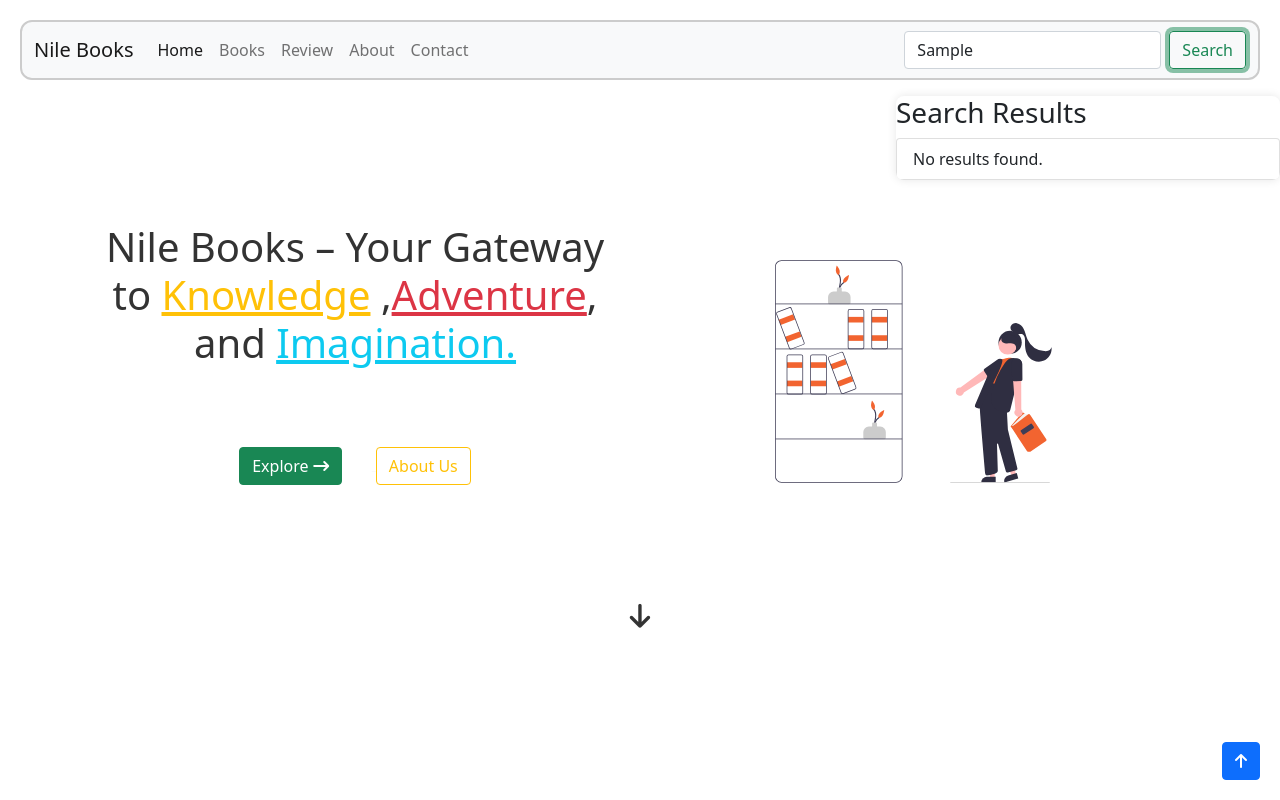
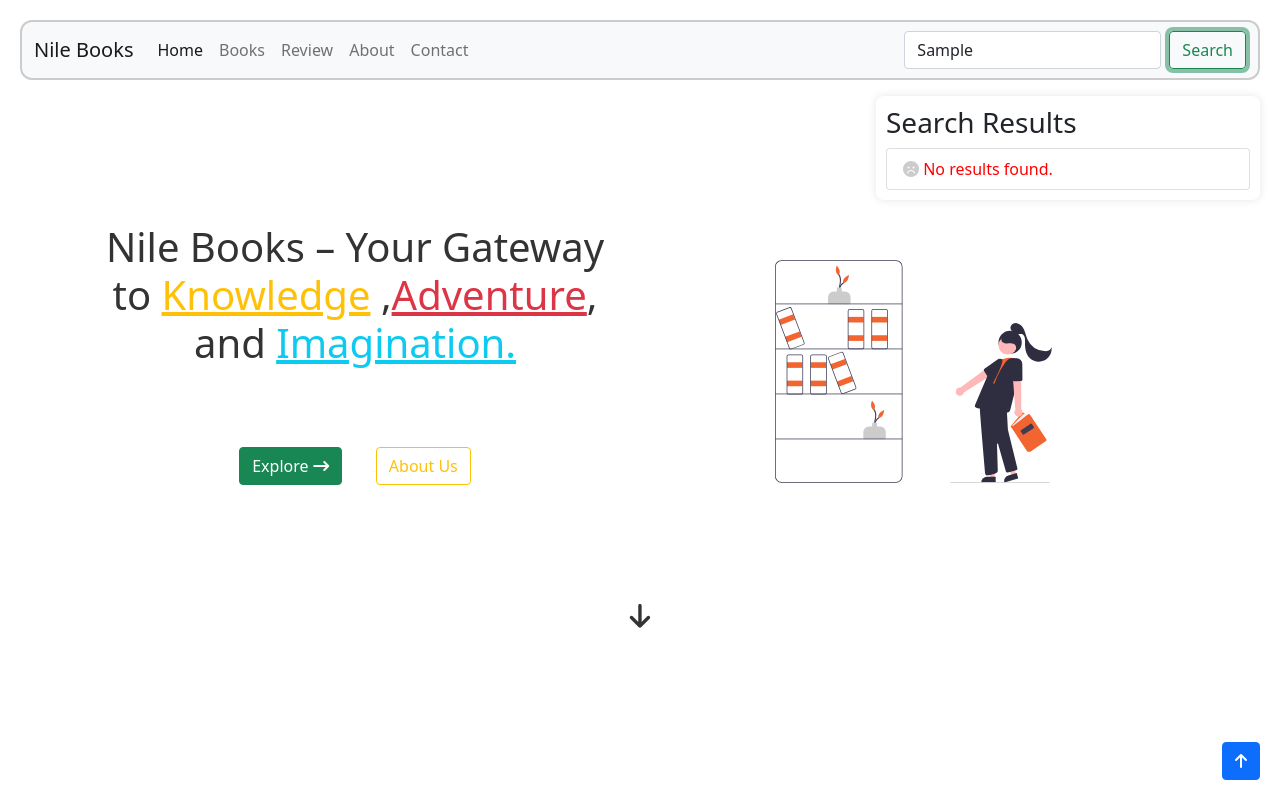
Before and after one commit to akl-leul/Nile-Book-Author, a plain HTML site: page index.html in a window 1280 px wide. Both pictures are taken after typing "Sample" into the empty fields and a click on the button "Search". Shown: the top 800 px of the page. Drawn offline with nearby package versions, Linux system fonts and the light colour scheme.

Commit message:
update all files

```diff
--- a/assets/css/style.css
+++ b/assets/css/style.css
@@ -188,10 +188,17 @@ footer div button{
     border-radius: 8px;
     box-shadow: 0 0 10px rgba(0,0,0,0.1);
     width: 30%;
-    max-height: 200px;
+    max-height: 300px;
     overflow-y: auto;
-    z-index: 10;
-    right: 0;
+    z-index: 100;
+    right: 20px;
+    padding: 10px;
+  }
+  .search-results .no{
+    color: red;
+  }
+  .search-results .no i{
+    color: #ccc;
   }
   @media screen and (max-width: 768px) {
     .search-results{
--- a/assets/js/index.js
+++ b/assets/js/index.js
@@ -86,7 +86,7 @@ document.addEventListener('DOMContentLoaded', function () {
             if (resultsFound) {
               searchResults.style.display = 'block';
             } else {
-              resultsList.innerHTML = '<li class="list-group-item">No results found.</li>';
+              resultsList.innerHTML = '<li class="list-group-item no"><i class="fa-solid fa-face-frown"></i> No results found.</li>';
               searchResults.style.display = 'block';
             }
           })
```
Also changed, not shown: index.html (+2 -1 lines).
